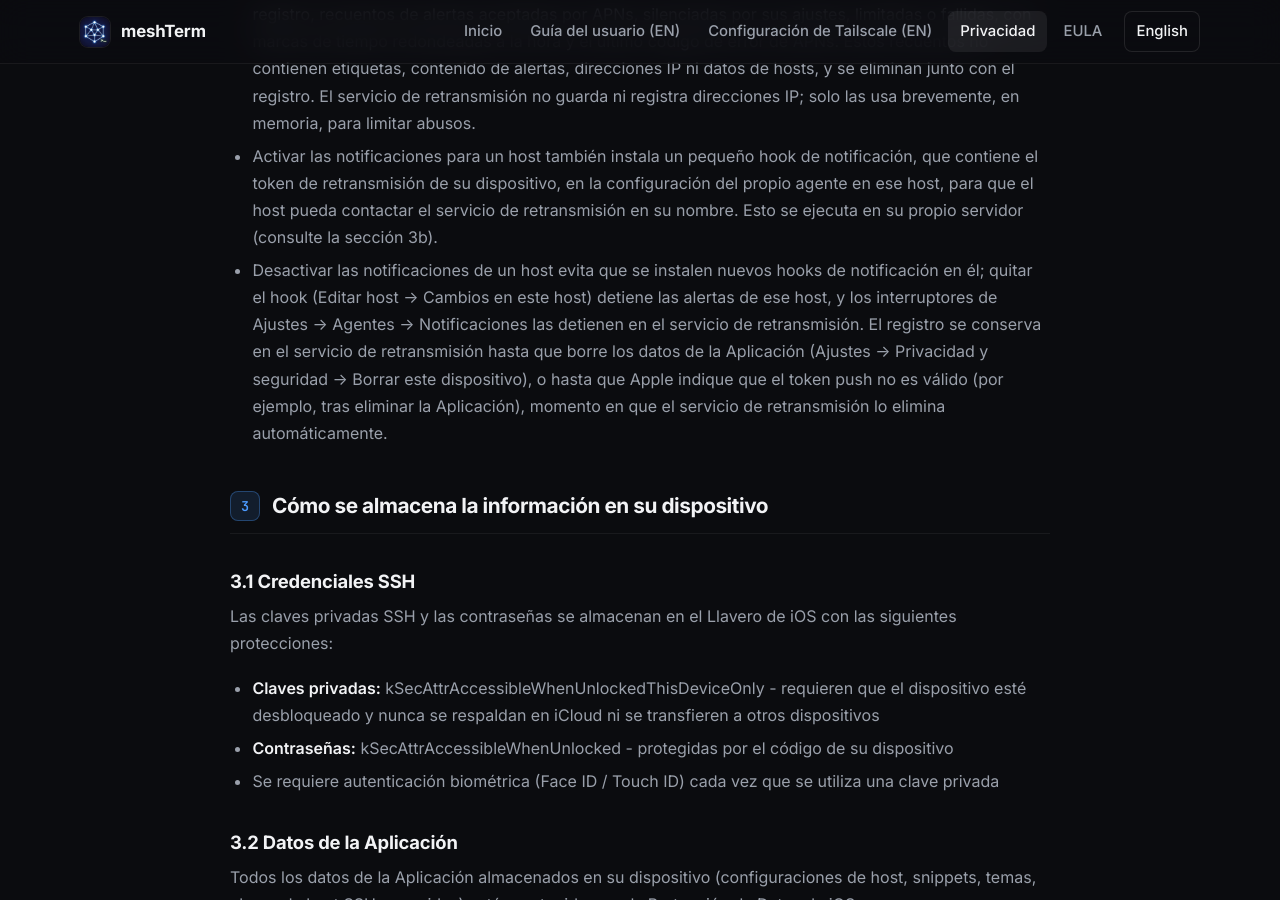
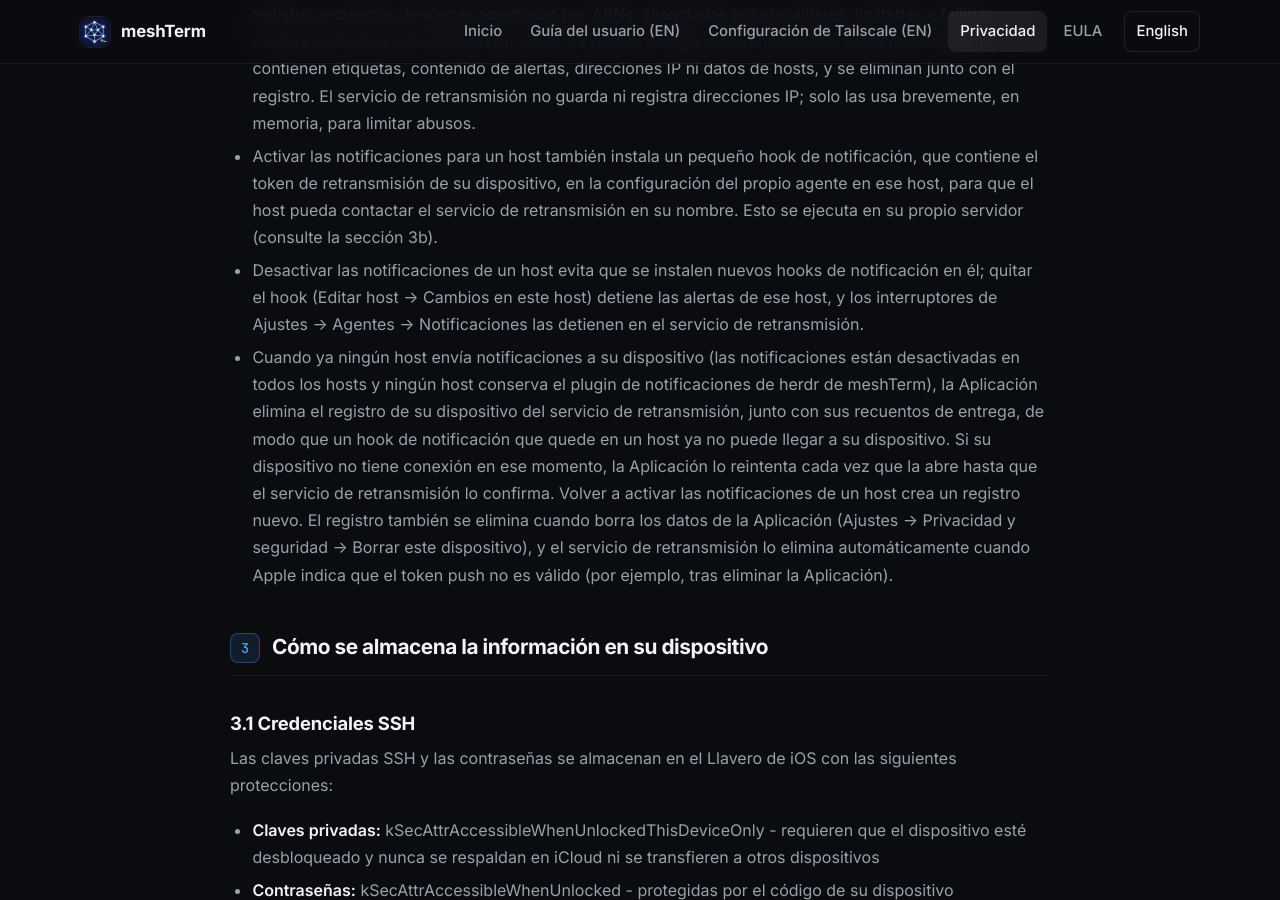
Before and after one commit to JBetchGH/meshterm-docs, a Jekyll site: the page built from privacy.es.html, in a window 1280 px wide and 900 px high, scrolled down 3174 px. Built offline with Jekyll 4.4.1, drawn with Linux system fonts in a browser that asks for light colours; some of the changed text lies outside the part shown.

Commit message:
Privacy policy 2.2 (October 2026): the app deletes the relay registration when no host notifies the device
When notifications are off for every host (and no host keeps the herdr
notification plugin), the app now deletes this device's registration and its
delivery counts from the relay, retrying on each open while offline; turning a
host on again registers afresh. Sections 2.4 and 9 say so (en + es); Erase This
Device and APNs-invalid deletion stay. Header bumped to Effective October 2026,
Version 2.2.

Co-Authored-By: Claude Opus 5.5 <noreply@anthropic.com>

```diff
--- a/privacy.es.html
+++ b/privacy.es.html
@@ -16,7 +16,7 @@ footer: |
 <header>
   <div class="app-name">meshTerm · Cliente SSH para iOS</div>
   <h1>Política de Privacidad</h1>
-  <div class="meta">James Betchley &nbsp;·&nbsp; En vigor desde septiembre de 2026 &nbsp;·&nbsp; Versión 2.1</div>
+  <div class="meta">James Betchley &nbsp;·&nbsp; En vigor desde octubre de 2026 &nbsp;·&nbsp; Versión 2.2</div>
 </header>
 
 
@@ -150,11 +150,18 @@ footer: |
       <li>Desactivar las notificaciones de un host evita que se instalen nuevos hooks de
       notificación en él; quitar el hook (Editar host &rarr; Cambios en este host) detiene las
       alertas de ese host, y los interruptores de Ajustes &rarr; Agentes &rarr; Notificaciones
-      las detienen en el servicio de retransmisión. El registro se conserva en el servicio de
-      retransmisión hasta que borre los datos de la Aplicación (Ajustes &rarr; Privacidad y
-      seguridad &rarr; Borrar este dispositivo), o hasta que Apple indique que el token push no
-      es válido (por ejemplo, tras eliminar la Aplicación), momento en que el servicio de
-      retransmisión lo elimina automáticamente.</li>
+      las detienen en el servicio de retransmisión.</li>
+      <li>Cuando ya ningún host envía notificaciones a su dispositivo (las notificaciones están
+      desactivadas en todos los hosts y ningún host conserva el plugin de notificaciones de
+      herdr de meshTerm), la Aplicación elimina el registro de su dispositivo del servicio de
+      retransmisión, junto con sus recuentos de entrega, de modo que un hook de notificación
+      que quede en un host ya no puede llegar a su dispositivo. Si su dispositivo no tiene
+      conexión en ese momento, la Aplicación lo reintenta cada vez que la abre hasta que el
+      servicio de retransmisión lo confirma. Volver a activar las notificaciones de un host
+      crea un registro nuevo. El registro también se elimina cuando borra los datos de la
+      Aplicación (Ajustes &rarr; Privacidad y seguridad &rarr; Borrar este dispositivo), y el
+      servicio de retransmisión lo elimina automáticamente cuando Apple indica que el token
+      push no es válido (por ejemplo, tras eliminar la Aplicación).</li>
     </ul>
   </section>
 
@@ -313,11 +320,13 @@ footer: |
     almacenamiento.</p>
     <p>Si activa las notificaciones de agentes, el registro push en el servicio de retransmisión
     del Desarrollador (un token push de Apple, un identificador de dispositivo opaco y sus
-    preferencias de notificación) y sus recuentos de entrega se conservan hasta que borre los
-    datos de la Aplicación (Ajustes &rarr; Privacidad y seguridad &rarr; Borrar este
-    dispositivo), o hasta que Apple indique que el token push no es válido (por ejemplo, tras
-    eliminar la Aplicación), momento en que el servicio de retransmisión los elimina
-    automáticamente.</p>
+    preferencias de notificación) y sus recuentos de entrega se conservan solo mientras al
+    menos un host envíe notificaciones a su dispositivo. La Aplicación los elimina del
+    servicio de retransmisión cuando ya ningún host lo hace (consulte la sección 2.4), o
+    cuando borra los datos de la Aplicación (Ajustes &rarr; Privacidad y seguridad &rarr;
+    Borrar este dispositivo), y el servicio de retransmisión los elimina automáticamente
+    cuando Apple indica que el token push no es válido (por ejemplo, tras eliminar la
+    Aplicación).</p>
   </section>
 
   <section id="s10">
```
Also changed, not shown: privacy.html (+16 -10 lines).
